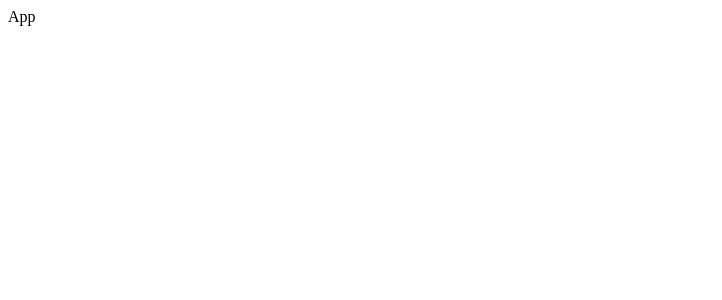
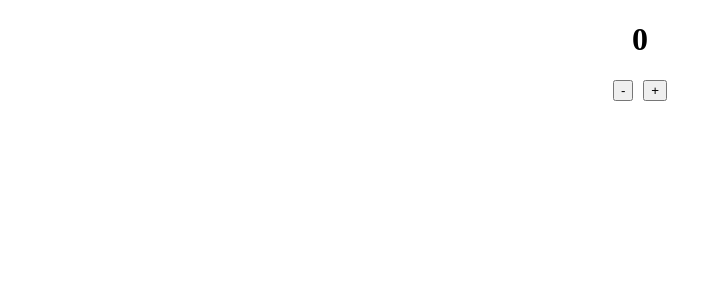
Before and after one commit to anivnssb/redux_RtkQuery_products_store_cart, a React (Vite) app: page / in a window 1280 px wide. Shown: the top 300 px of the page, without its empty margins (0-722 px from the left). Built offline with nearby package versions, Linux system fonts and the light colour scheme.

Commit message:
htmlfor counter

```diff
--- a/src/App.jsx
+++ b/src/App.jsx
@@ -1,8 +1,18 @@
 import React from 'react'
+import { useDispatch, useSelector } from 'react-redux'
+import { decrement, increment } from './store/counterSlice'
 
 const App = () => {
+  const count=useSelector((state)=>state.counter.value)
+  const dispatch=useDispatch()
   return (
-    <div>App</div>
+    <>
+    <h1 style={{textAlign:"center"}}>{count}</h1>
+   <div style={{display:"flex",justifyContent:"center",gap:"10px"}}>
+    <button onClick={()=>dispatch(decrement())}>-</button>
+    <button onClick={()=>dispatch(increment())}>+</button>
+    </div>
+    </>
   )
 }
 
```
